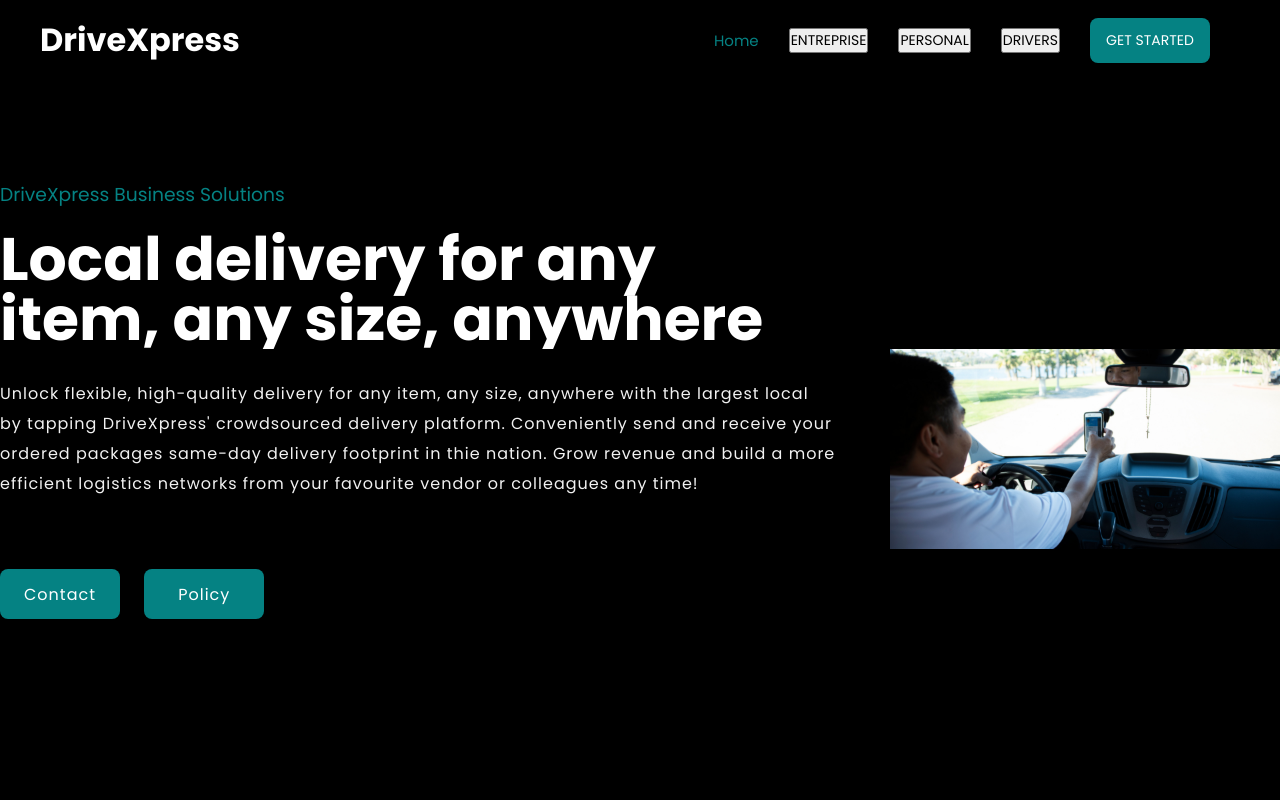
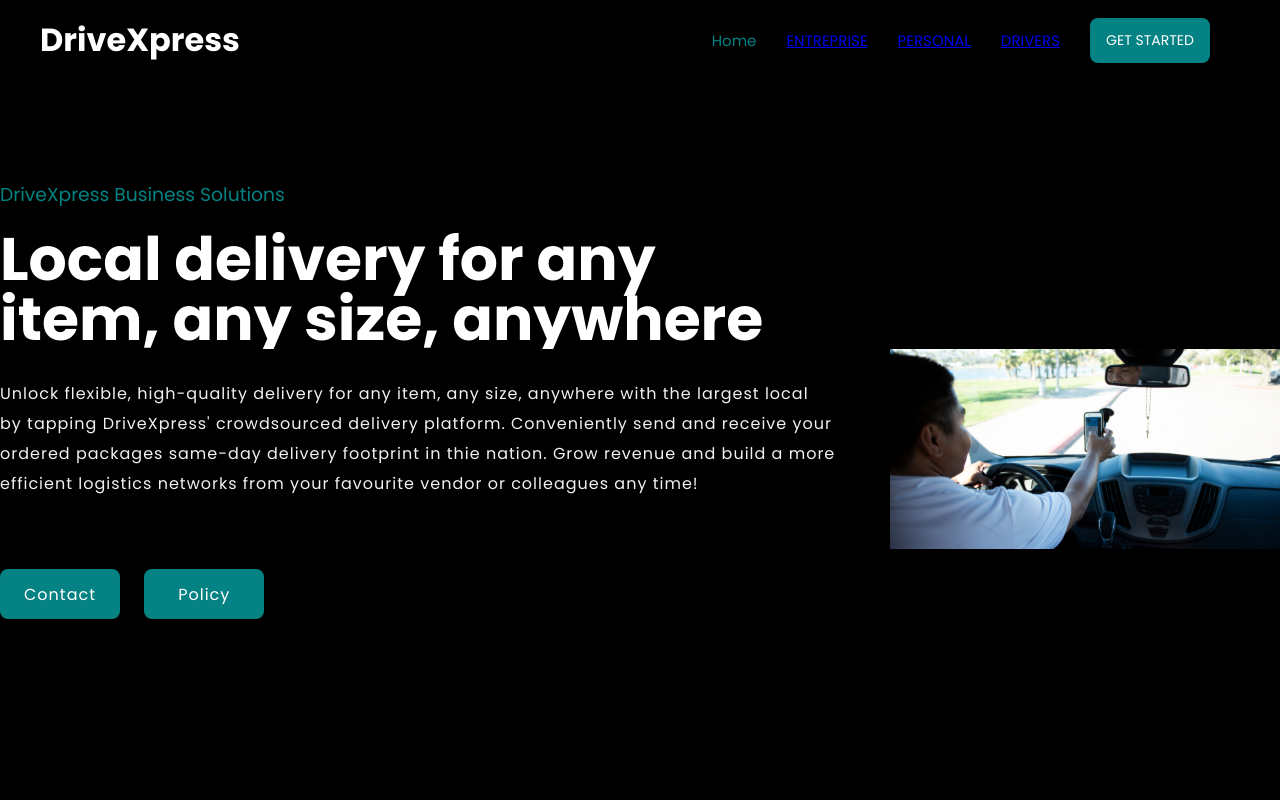
Before and after one commit to VictorOdongo/Project-Logistics, a Django app: page / in a window 1280 px wide. Run offline with Django 4.2, Linux system fonts and the light colour scheme.

Commit message:
updated navbar

```diff
--- a/user/templates/home.html
+++ b/user/templates/home.html
@@ -14,9 +14,9 @@
                 <nav>
                     <ul>
                         <li class="active">Home</li>
-                        <li><a href="entreprise sign-up.html"><button class="btn2">ENTREPRISE</button></a></li>
-                        <li><a href="personal sign-up.html"><button class="btn2">PERSONAL</button></a></li>
-                        <li><a href="drivers sign-up.html"><button class="btn2">DRIVERS</button></a></li>
+                        <li><a href="entreprise-signup.html">ENTREPRISE</a></li>
+                        <li><a href="personal-signup.html">PERSONAL</a></li>
+                        <li><a href="drivers-signup.html">DRIVERS</a></li>
                         <li><a href="{% url 'user:getstarted' %}"><button class="btn">GET STARTED</button></a></li>
 
                     </ul>
--- a/user/views.py
+++ b/user/views.py
@@ -5,3 +5,6 @@ def home_view(request):
 
 def getstarted_view(request):
     return render(request, 'user/getstarted.html')
+
+def personal_view(request):
+    return render(request, 'user/personal-signup.html')
```
Also changed, not shown: user/templates/user/drivers-signup.html (renamed from user/templates/user/drivers sign-up.html), user/templates/user/entreprise-signup.html (renamed from user/templates/user/entreprise sign-up.html), user/templates/user/personal-signup.html (renamed from user/templates/user/personal sign-up.html).
